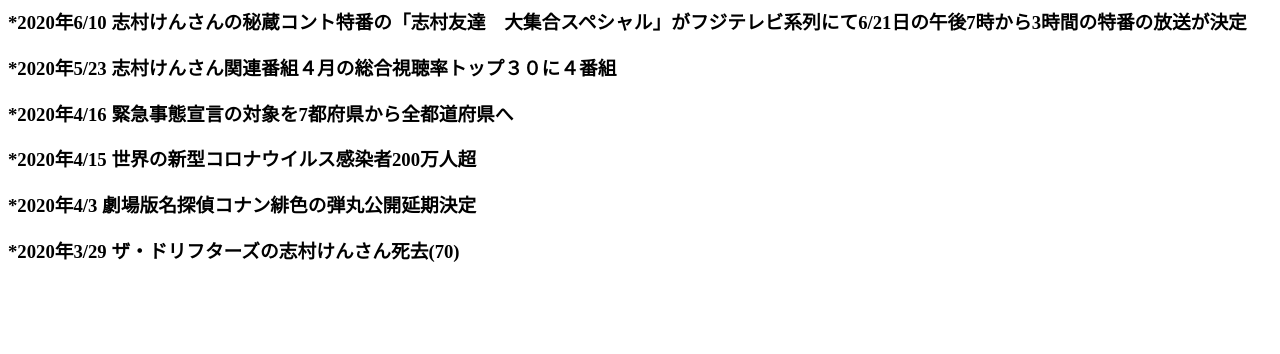
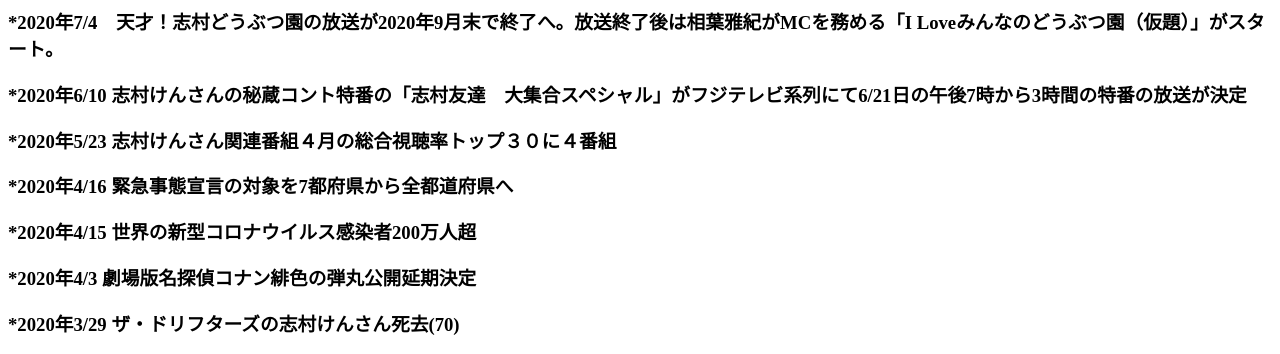
Before and after one commit to tanukichi5000/kyuuridekensaku, a plain HTML site: page index.html in a window 1280 px wide. Shown: the part 503-857 px from the top of the page. Before the commit the page ends 800 px from the top, so only its background shows below. Drawn offline with Linux system fonts and the light colour scheme.

Commit message:
Update index.html

```diff
--- a/index.html
+++ b/index.html
@@ -5,6 +5,7 @@
 <h1>提供：Yahoo! JAPAN</h1></fieldset><input type="hidden" name="fr" value="top_ga1_sa"><input type="hidden" name="ei" value="UTF-8"><input type="hidden" name="ts" value=""><input type="hidden" name="aq" value="-1"><input type="hidden" name="oq" value=""><input type="hidden" name="at" value=""><input type="hidden" name="ai" value=""></form>
 
     <h1>＊ニュース＊
+<h3>*2020年7/4　天才！志村どうぶつ園の放送が2020年9月末で終了へ。放送終了後は相葉雅紀がMCを務める「I Loveみんなのどうぶつ園（仮題）」がスタート。
 <h3>*2020年6/10 志村けんさんの秘蔵コント特番の「志村友達　大集合スペシャル」がフジテレビ系列にて6/21日の午後7時から3時間の特番の放送が決定
 <h3>*2020年5/23 志村けんさん関連番組４月の総合視聴率トップ３０に４番組
 <h3>*2020年4/16 緊急事態宣言の対象を7都府県から全都道府県へ
```
